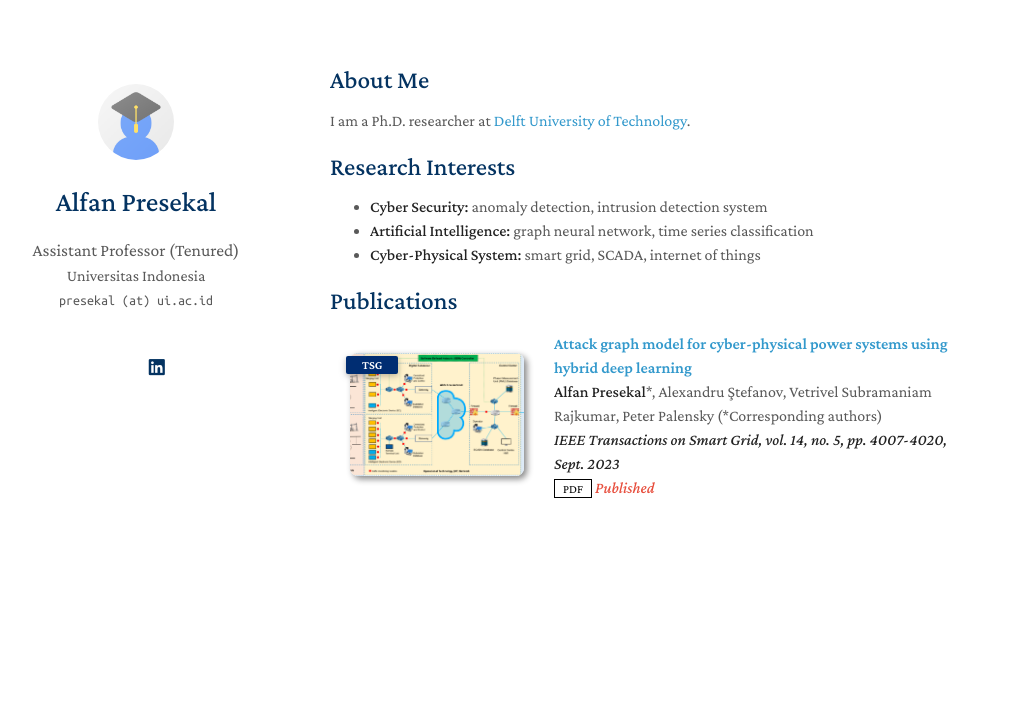
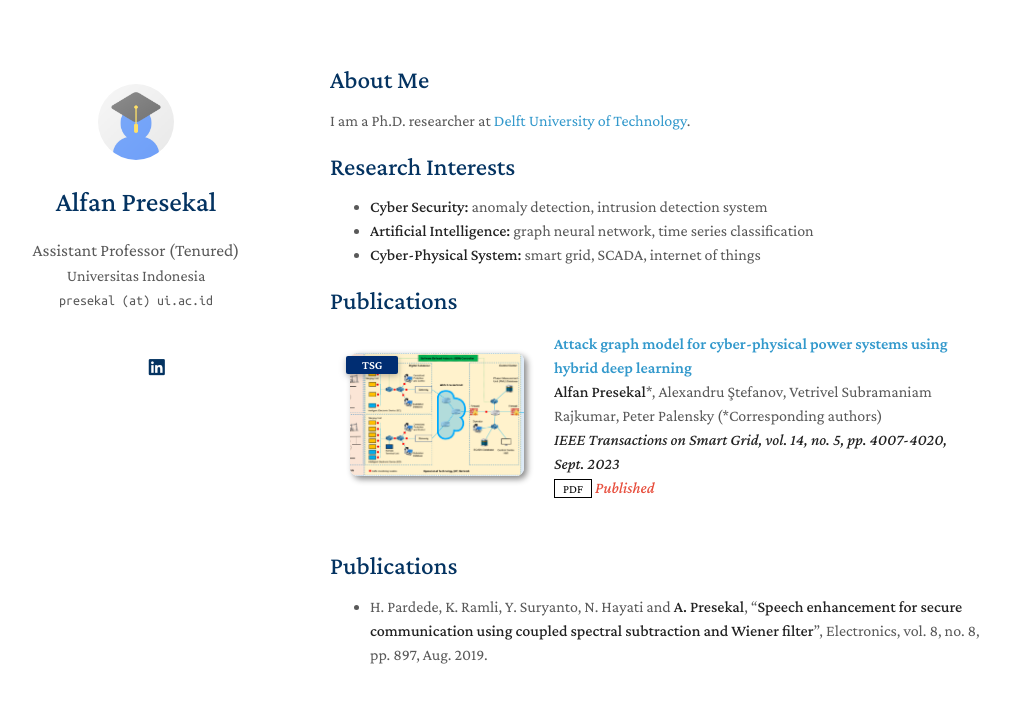
Before and after one commit to apresekal/apresekal.github.io, a Jekyll site: the page built from index.md, in a window 1280 px wide. Shown: the top 703 px of the page, without its empty margins (140-1150 px from the left). Built offline with Jekyll 4.4.1, drawn with Linux system fonts in a browser that asks for light colours; nearby versions of some CDN libraries; a style sheet for code colours, icons or effects is not loaded; our own code applies the rules of GitHub Pages for plain Markdown files.

Commit message:
add publications

```diff
--- a/html_source_file/index.html
+++ b/html_source_file/index.html
@@ -107,7 +107,7 @@
   <li><strong>[Mar. 2019]</strong> Our paper about few-shot learning is accepted to CVPR 2019.</li>
 </ul>
 
-<h2 id="publications" style="margin: 2px 0px -15px;">Publications</h2>
+<h2 id="publications" style="margin: 2px 0px -15px;">Selected Publications</h2>
 
 <div class="publications">
 <ol class="bibliography">
--- a/index.md
+++ b/index.md
@@ -21,4 +21,8 @@ I am a Ph.D. researcher at [Delft University of Technology](https://research.tud
 
 {% include_relative _includes/publications.md %}
 
+## Publications
+
+- H. Pardede, K. Ramli, Y. Suryanto, N. Hayati and **A. Presekal**, "[**Speech enhancement for secure communication using coupled spectral subtraction and Wiener filter**](https://www.mdpi.com/2079-9292/8/8/897)", Electronics, vol. 8, no. 8, pp. 897, Aug. 2019.
+
 <!-- {% include_relative _includes/services.md %} -->
```
